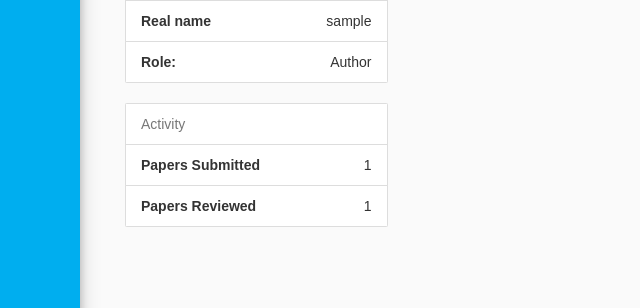
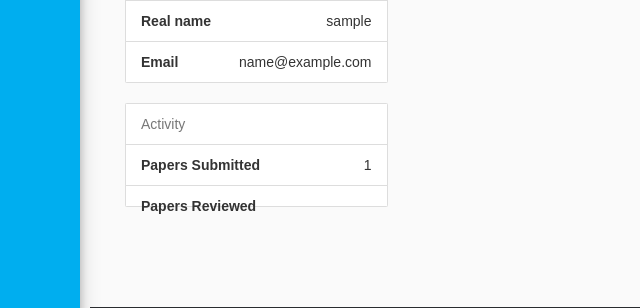
Before and after one commit to harshithsk/ejm, a Django app: page /accounts/profile/ in a window 1280 px wide. Shown: the part 777-1085 px from the top of the page, without its empty margins (0-640 px from the left). Run offline with Django 3.2, Linux system fonts and the light colour scheme; a user stored in the database is signed in; tables that the repository leaves empty hold one stand-in row (values such as "Sample post"); some libraries are stand-ins or nearby versions.

Commit message:
Added email to profile

```diff
--- a/accounts/templates/accounts/profile.html
+++ b/accounts/templates/accounts/profile.html
@@ -52,7 +52,7 @@
                                 <li class="list-group-item text-right"><span class="pull-left"><strong class="">Joined</strong></span> {{user.date_joined|date:"M d, Y"}}</li>
                                 <li class="list-group-item text-right"><span class="pull-left"><strong class=""><a href="{% url 'accounts:password_change' %}" ><img src="{% static 'images/editPencil.png' %}"></strong></span>Change Password</a></li>
                                 <li class="list-group-item text-right"><span class="pull-left"><strong class="">Real name</strong></span> {{user.username}}</li>
-                              <li class="list-group-item text-right"><span class="pull-left"><strong class="">Role: </strong></span> Author</li>
+                              <li class="list-group-item text-right"><span class="pull-left"><strong class="">Email</strong></span> {{user.email|default:"-"}}</li>
                             </ul>
 
                             <ul class="list-group">
@@ -61,7 +61,7 @@
                                 </li>
 
                                 <li class="list-group-item text-right"><span class="pull-left"><strong class="">Papers Submitted</strong></span> {{user.paper_set.count}}</li>
-                                <li class="list-group-item text-right"><span class="pull-left"><strong class="">Papers Reviewed</strong></span> {{user.reviewpaper.count}}</li>
+                                <li class="list-group-item text-right"><span class="pull-left"><strong class="">Papers Reviewed</strong></span> {{user..count}}</li>
                             </ul>
                         </div>
                         <!--/col-3-->
```
